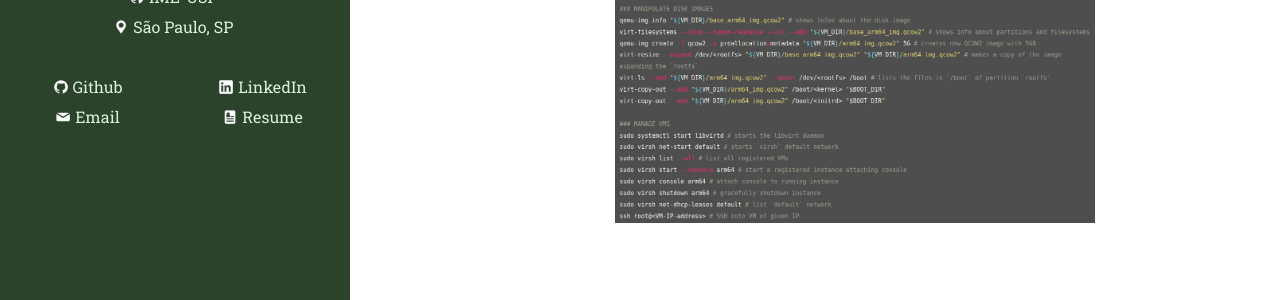
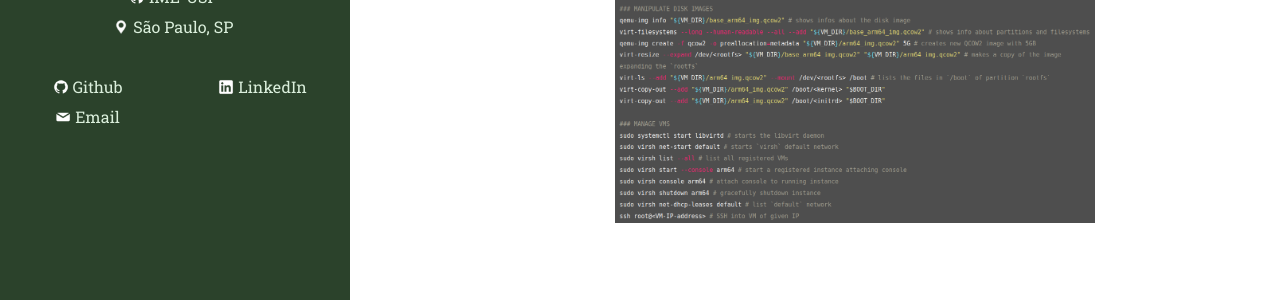
Before and after one commit to natalia-sa/natalia-sa.github.io, a Jekyll site: the page built from index.html, in a window 1280 px wide. Shown: the part 412-712 px from the top of the page. Built offline with Jekyll 4.4.1, drawn with Linux system fonts in a browser that asks for light colours.

Commit message:
feat: removing resume

```diff
--- a/_layouts/default.html
+++ b/_layouts/default.html
@@ -110,12 +110,12 @@ Get assets path
                 <span> Email </span>
               </div>
             </a>
-            <a href="{{ site.resume_url }}">
+            <!-- <a href="{{ site.resume_url }}">
               <div class="col2">
                 <img src="{{ assets }}/img/cv_icon_light.png" height="16" width="16">
                 <span> Resume </span>
               </div>
-            </a>
+            </a> -->
           </div>
 
         </div>
@@ -180,12 +180,12 @@ Get assets path
                       <span> Email </span>
                     </div>
                   </a>
-                  <a href="{{ site.resume_url }}">
+                  <!-- <a href="{{ site.resume_url }}">
                     <div class="col2">
                       <img src="{{ assets }}/img/cv_icon_light.png" height="16" width="16">
                       <span> Resume </span>
                     </div>
-                  </a>
+                  </a> -->
                 </div>
         </div>
 
```
